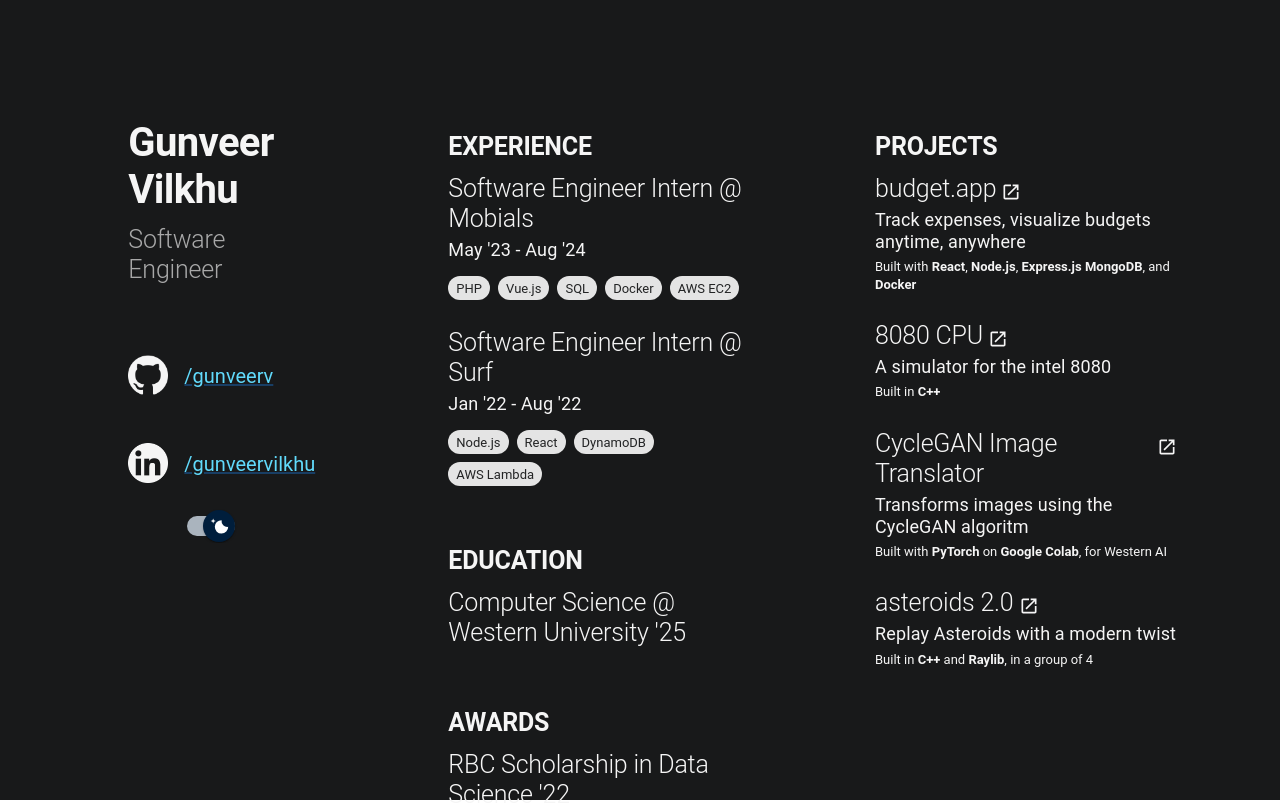
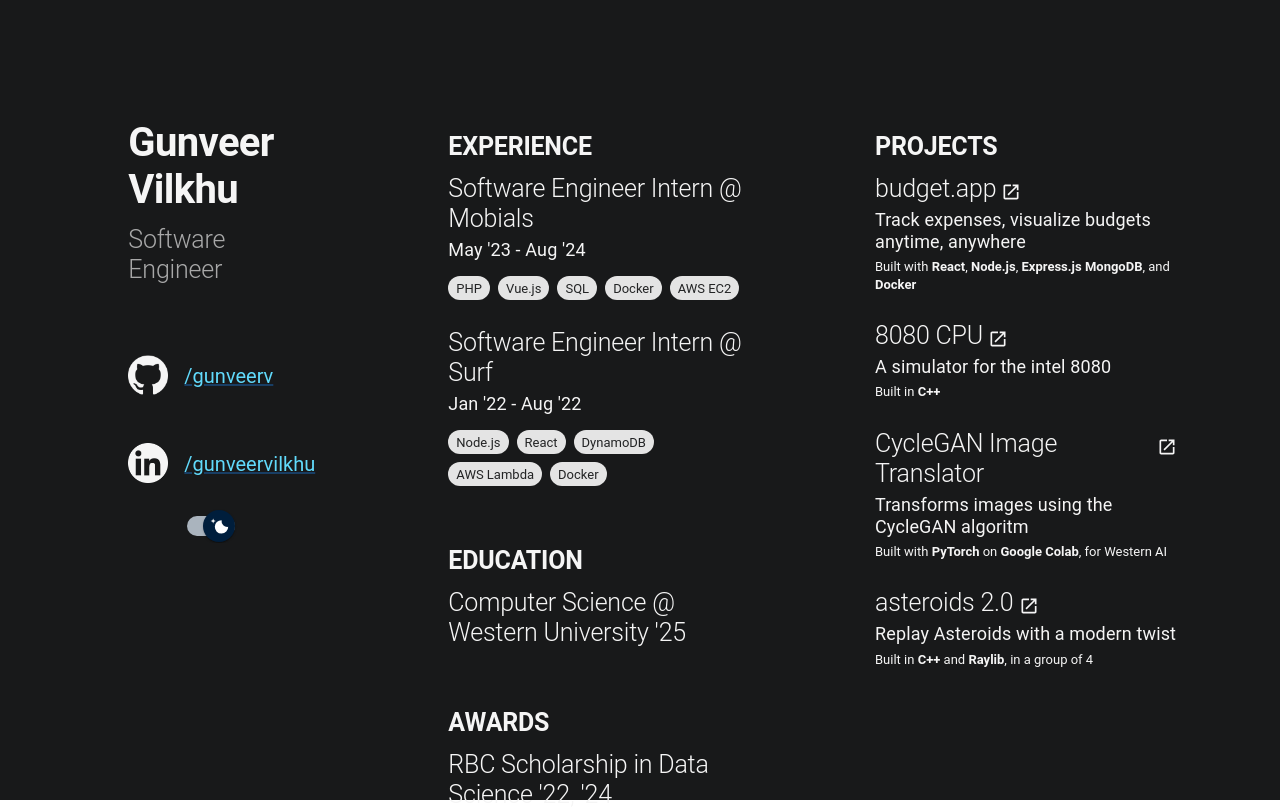
Before and after one commit to gunveerv/gunveerv.github.io, a React (Create React App) app: page / in a window 1280 px wide. Built offline with nearby package versions, Linux system fonts and the light colour scheme.

Commit message:
some updates

```diff
--- a/src/components/Awards.js
+++ b/src/components/Awards.js
@@ -5,7 +5,7 @@
   return (
     <div>
       <Typography variant="h2" className="bold">AWARDS</Typography>
-      <Typography variant="h2">RBC Scholarship in Data Science '22</Typography>
+      <Typography variant="h2">RBC Scholarship in Data Science '22, '24</Typography>
     </div>
   );
 }
--- a/src/components/Experience.js
+++ b/src/components/Experience.js
@@ -41,7 +41,7 @@
             justifyContent="left"
             className="padding-grid"
           >
-            { ['Node.js', 'React', 'DynamoDB', 'AWS Lambda'].map((technology) => <Grid item xs={0}><Chip label={technology} className="text-align chip" size="small" /></Grid>) }
+            { ['Node.js', 'React', 'DynamoDB', 'AWS Lambda', 'Docker'].map((technology) => <Grid item xs={0}><Chip label={technology} className="text-align chip" size="small" /></Grid>) }
           </Grid>
         </Grid>
       </Grid>
```
